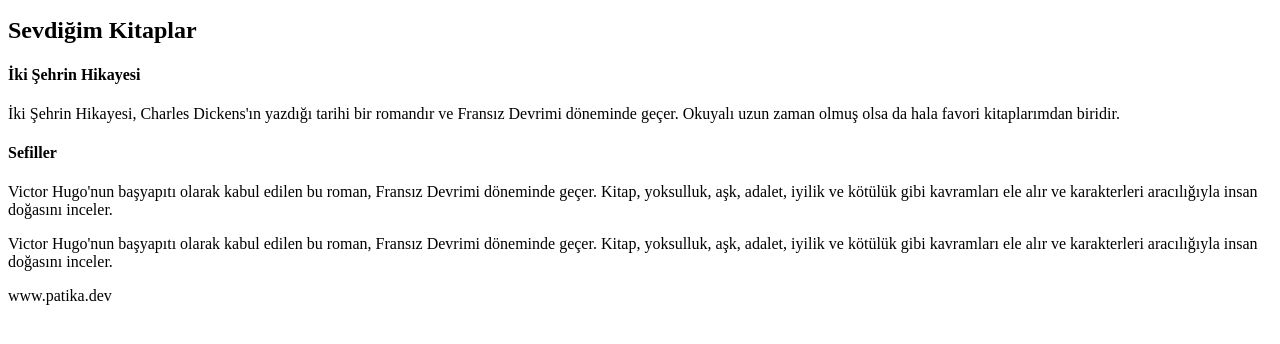
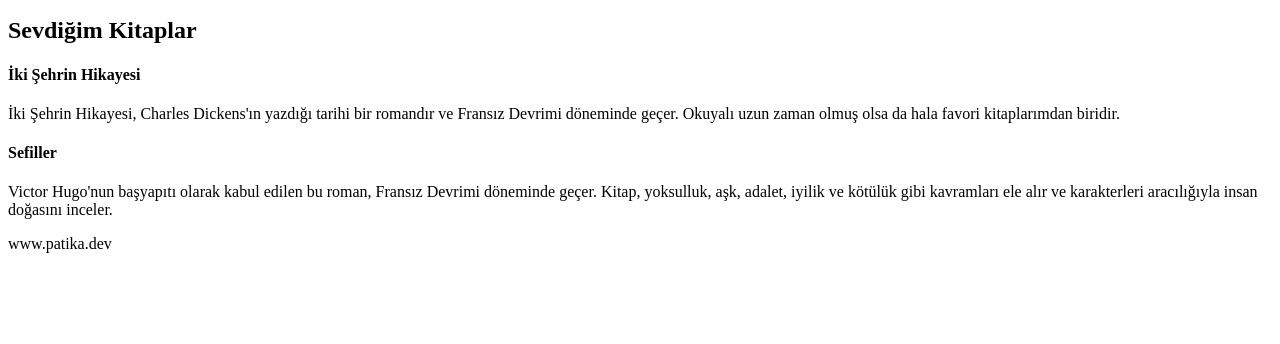
Before and after one commit to swindlerslayer/kodluyoruzilkrepo, a plain HTML site: page index.html in a window 1280 px wide. Shown: the part 106-450 px from the top of the page. Drawn offline with Linux system fonts and the light colour scheme.

Commit message:
Paragraf düzeltme

```diff
--- a/index.html
+++ b/index.html
@@ -26,9 +26,7 @@
             <p>
                 Victor Hugo'nun başyapıtı olarak kabul edilen bu roman, Fransız Devrimi döneminde geçer. Kitap, yoksulluk, aşk, adalet, iyilik ve kötülük gibi kavramları ele alır ve karakterleri aracılığıyla insan doğasını inceler.
             </p>
-            <p>
-                Victor Hugo'nun başyapıtı olarak kabul edilen bu roman, Fransız Devrimi döneminde geçer. Kitap, yoksulluk, aşk, adalet, iyilik ve kötülük gibi kavramları ele alır ve karakterleri aracılığıyla insan doğasını inceler.
-            </p>
+
             www.patika.dev
     </body>
 </html>
```
